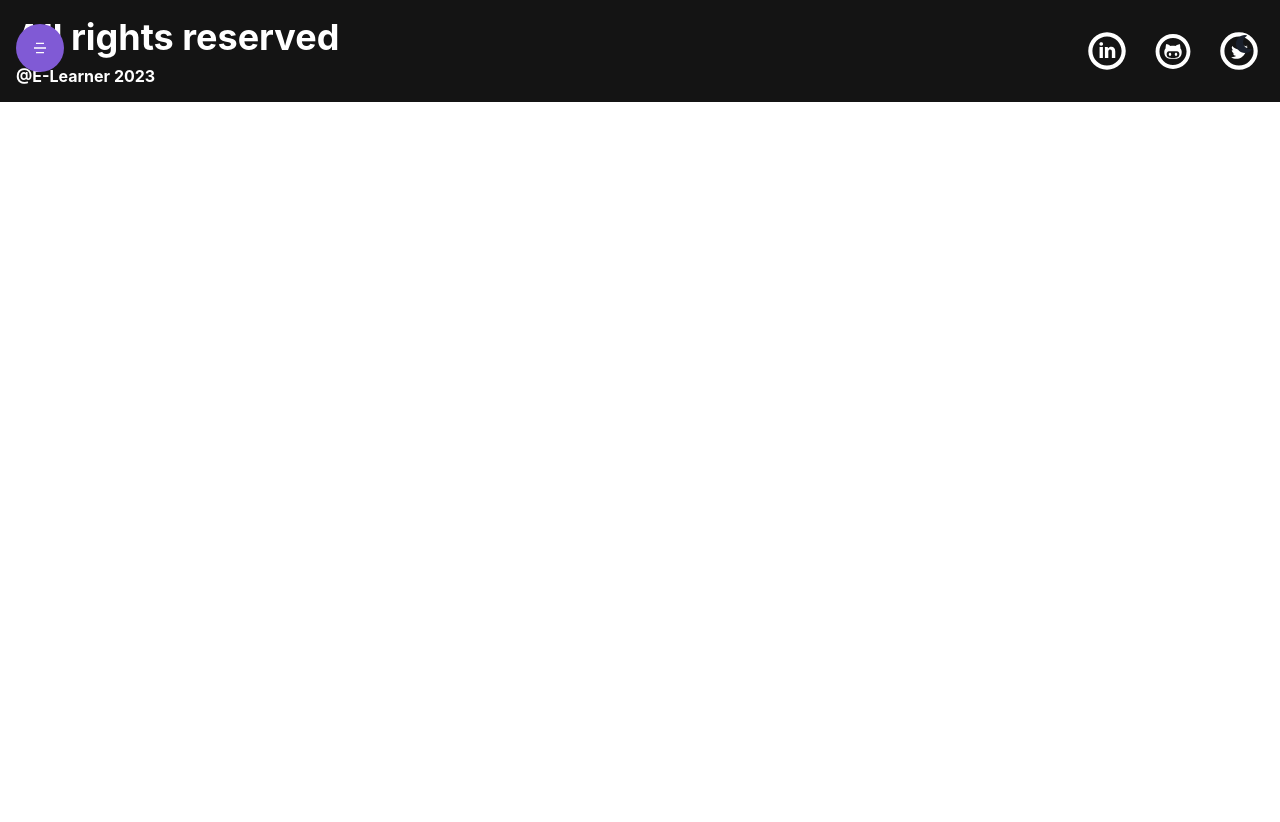
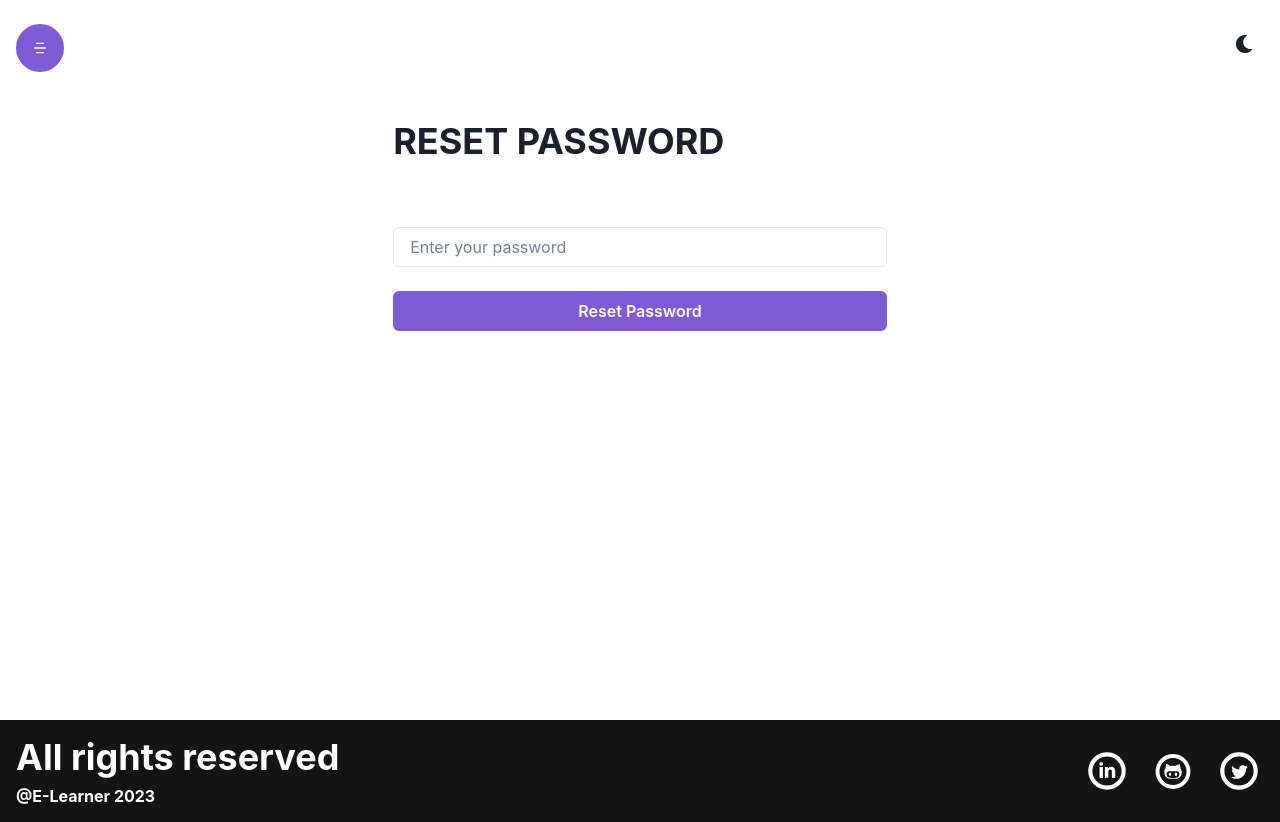
Before and after one commit to sachinkumar5035/elearner, a React (Create React App) app in the folder elearner/: page /password/reset/1 in a window 1280 px wide. Before the commit the page ends 800 px from the top, so only its background shows below. Built offline with nearby package versions, Linux system fonts and the light colour scheme.

Commit message:
resetpasssword page completed

```diff
--- a/elearner/src/App.js
+++ b/elearner/src/App.js
@@ -7,6 +7,7 @@ import Footer from './component/Layout/Footer/Footer.jsx';
 import Login from './component/Auth/Login.jsx';
 import Register from './component/Auth/Register.jsx';
 import ForgetPassword from './component/Auth/ForgetPassword.jsx';
+import ResetPassword from './component/Auth/ResetPassword.jsx';
 
 function App() {
   return (
@@ -18,6 +19,7 @@ function App() {
         <Route path='/login' element={<Login/>}/>
         <Route path='/register' element={<Register/>}/>
         <Route path='/forgetpassword' element={<ForgetPassword/>}/>
+        <Route path='/password/reset/:token' element={<ResetPassword/>}/>
       </Routes>
       <Footer/>
     </Router>
--- a/elearner/src/component/Auth/ForgetPassword.jsx
+++ b/elearner/src/component/Auth/ForgetPassword.jsx
@@ -4,14 +4,13 @@ import React, { useState } from 'react'
 const ForgetPassword = () => {
     const [email,setEmail] = useState("");
     return (
-        <Container>
+        <Container padding={'14'} h={'90vh'}>
             <form>
                 <Heading children="Forget Password" textTransform={'uppercase'} my={'16'} textAlign={['center', 'left']} />
                 <VStack spacing={'6'}>
 
                     <Input
                         required
-                        id='email'
                         value={email}
                         onChange={(e)=>setEmail(e.target.value)}
                         placeholder='abc@gmail.com'
--- /dev/null
+++ b/elearner/src/component/Auth/ResetPassword.jsx
@@ -0,0 +1,33 @@
+import { Button, Container, Heading, Input, VStack } from '@chakra-ui/react'
+import React, { useState } from 'react'
+import { useParams } from 'react-router-dom';
+
+const ResetPassword = () => {
+    const [password,setPassword] = useState("");
+    const params = useParams();
+    // alert(params.token);
+
+    return (
+        <Container padding={'14'} h={'90vh'}>
+            <form>
+                <Heading children="Reset Password" textTransform={'uppercase'} my={'16'} textAlign={['center', 'left']} />
+                <VStack spacing={'6'}>
+
+                    <Input
+                        required
+                        value={password}
+                        onChange={(e)=>setPassword(e.target.value)}
+                        placeholder='Enter your password'
+                        type='password'
+                        focusBorderColor='purple.400'
+                    />
+                    <Button type='submit' w={'full'} colorScheme='purple' >
+                        Reset Password
+                    </Button>
+                </VStack>
+            </form>
+        </Container>
+    )
+}
+
+export default ResetPassword
```
